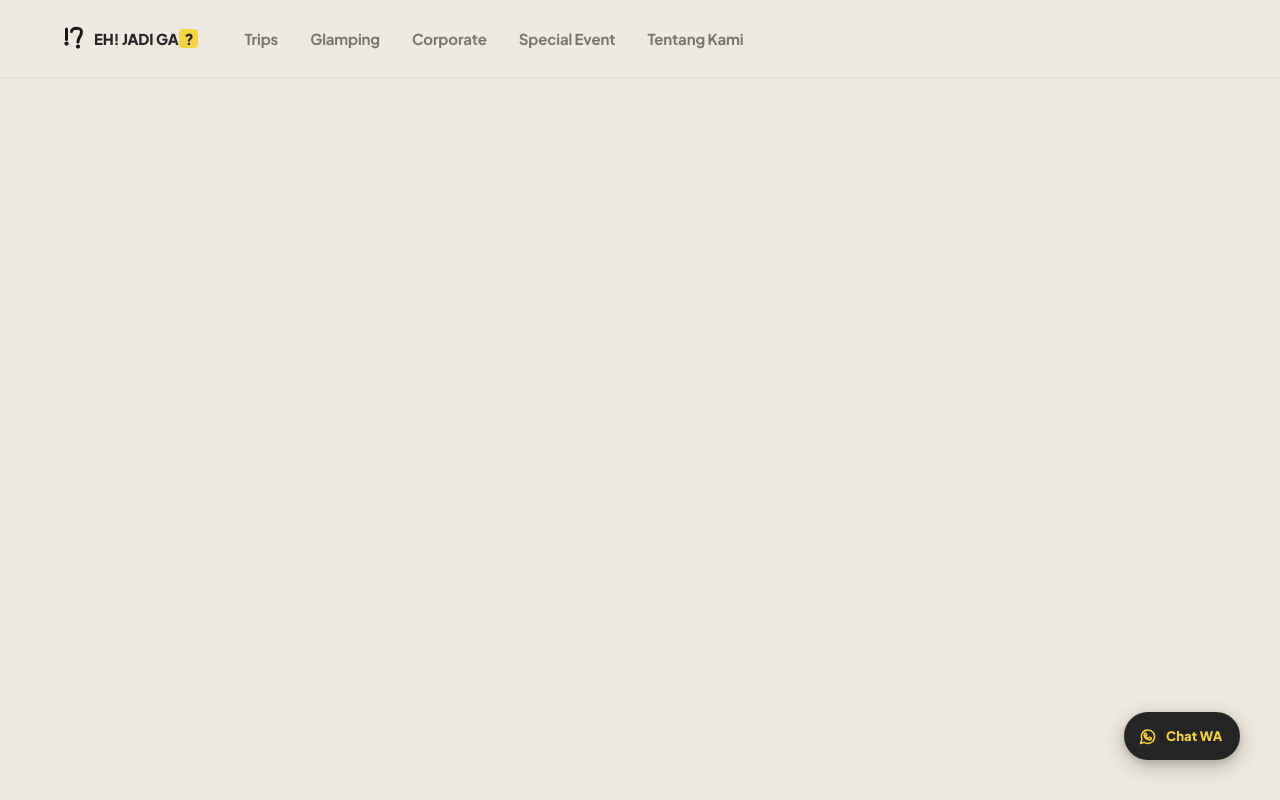
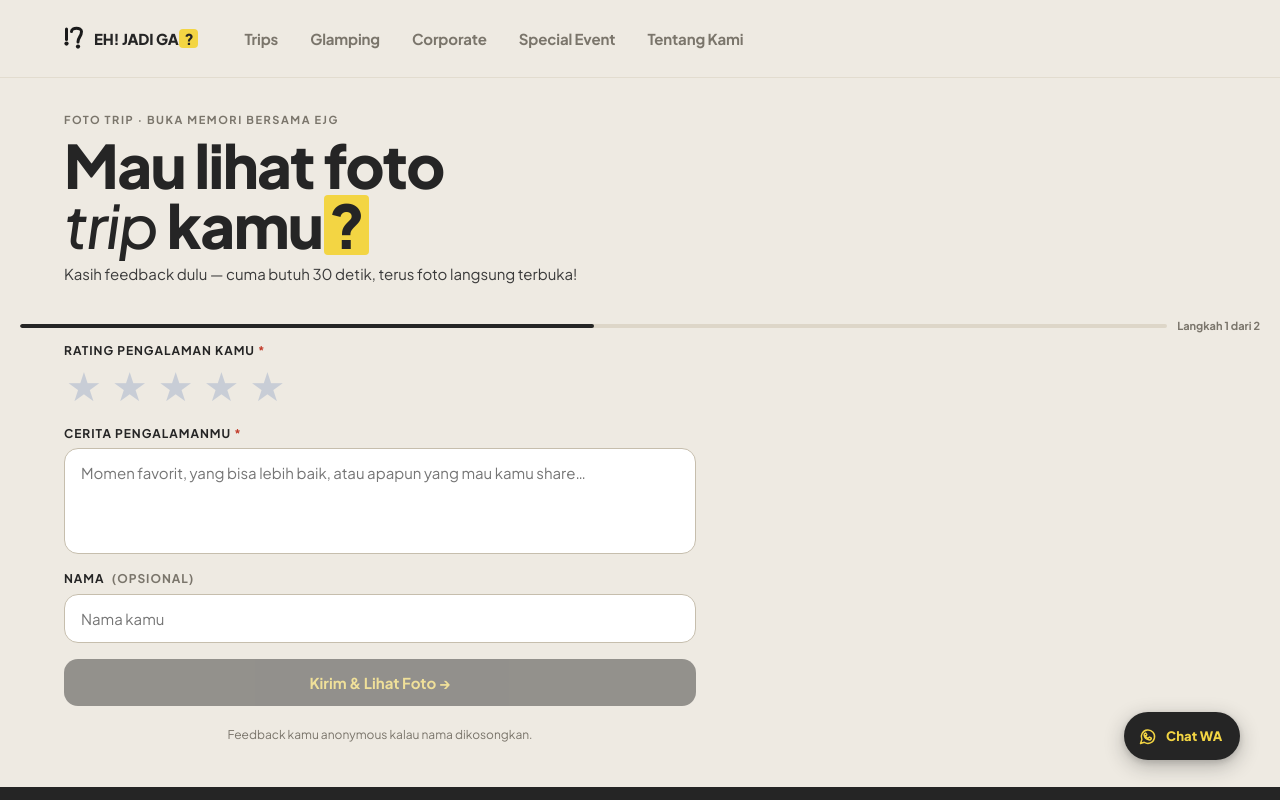
Before and after one commit to mjohantito/EJG-Website, a React (Vite) app: page /photos in a window 1280 px wide. Shown: the top 800 px of the page. Built offline with nearby package versions, Linux system fonts and the light colour scheme; no server answers; the database is empty.

Commit message:
Add /photos page: feedback gate before Google Drive photo access
Co-Authored-By: Claude Sonnet 4.6 <noreply@anthropic.com>
Claude-Session: https://claude.ai/code/session_01Xm5CFdtWBid7UkqxBjsbT3

```diff
--- a/src/App.jsx
+++ b/src/App.jsx
@@ -21,6 +21,7 @@ import EventsScreen from './screens/EventsScreen';
 import EventDetailScreen from './screens/EventDetailScreen';
 import EventInquiryScreen from './screens/EventInquiryScreen';
 import FeedbackScreen from './screens/FeedbackScreen';
+import PhotosScreen from './screens/PhotosScreen';
 import AdminApp from './admin/index';
 
 function getBackLabel(pathname) {
@@ -119,6 +120,7 @@ export default function App() {
         <Route path="/events/:id" element={<EventDetailScreen />} />
         <Route path="/events/:id/inquiry" element={<EventInquiryScreen />} />
         <Route path="/feedback" element={<FeedbackScreen />} />
+        <Route path="/photos" element={<PhotosScreen />} />
         <Route path="/admin/*" element={<AdminApp />} />
       </Routes>
 
--- /dev/null
+++ b/src/screens/PhotosScreen.jsx
@@ -0,0 +1,204 @@
+import { useState } from 'react';
+import { useNavigate } from 'react-router-dom';
+import { supabase } from '../lib/supabase';
+import Footer from '../components/Footer';
+
+const FOLDER_ID = '146s1DdMRBPon8Z5PIFL0tcYYz6ty5j3F';
+const FOLDER_URL = `https://drive.google.com/drive/folders/${FOLDER_ID}`;
+const EMBED_URL  = `https://drive.google.com/embeddedfolderview?id=${FOLDER_ID}#grid`;
+
+const RATING_LABELS = { 1: 'Sangat kecewa', 2: 'Kurang puas', 3: 'Cukup oke', 4: 'Puas banget', 5: 'Luar biasa!' };
+
+function StarRating({ value, onChange }) {
+  const [hover, setHover] = useState(0);
+  return (
+    <div style={{ display: 'flex', gap: 6 }}>
+      {[1, 2, 3, 4, 5].map(star => (
+        <button
+          key={star}
+          type="button"
+          onClick={() => onChange(star)}
+          onMouseEnter={() => setHover(star)}
+          onMouseLeave={() => setHover(0)}
+          style={{
+            background: 'none', border: 'none', cursor: 'pointer', padding: 2,
+            fontSize: 40, lineHeight: 1,
+            color: star <= (hover || value) ? '#F3D543' : '#c8cdd6',
+            filter: star <= (hover || value) ? 'drop-shadow(0 0 5px rgba(243,213,67,0.55))' : 'none',
+            transition: 'color 80ms ease, filter 80ms ease',
+          }}
+        >
+          ★
+        </button>
+      ))}
+    </div>
+  );
+}
+
+export default function PhotosScreen() {
+  const navigate = useNavigate();
+  const [form, setForm]       = useState({ name: '', rating: 0, message: '' });
+  const [submitting, setSub]  = useState(false);
+  const [done, setDone]       = useState(false);
+  const [error, setError]     = useState('');
+
+  const set = (k, v) => setForm(f => ({ ...f, [k]: v }));
+
+  const canSubmit = form.rating > 0 && form.message.trim().length > 3 && !submitting;
+
+  const handleSubmit = async () => {
+    setSub(true);
+    setError('');
+    const { error: err } = await supabase.from('feedback').insert({
+      name: form.name.trim() || null,
+      rating: form.rating,
+      message: form.message.trim(),
+      category: 'Foto Trip',
+    });
+    setSub(false);
+    if (err) { setError('Gagal mengirim feedback. Coba lagi ya.'); return; }
+    setDone(true);
+  };
+
+  /* ── Photos view (after feedback submitted) ── */
+  if (done) {
+    return (
+      <>
+        <div className="page-header" style={{ paddingBottom: 0 }}>
+          <span className="eyebrow">Foto Trip · EH! JADI GA?</span>
+          <h1 style={{ marginTop: 6 }}>
+            Makasih<span className="q-stamp">!</span>{' '}
+            <span style={{ fontWeight: 400, fontSize: '0.65em', color: 'var(--fg-3)' }}>Ini foto-fotonya</span>
+          </h1>
+        </div>
+
+        <div style={{ padding: '0 20px 14px', display: 'flex', gap: 10 }}>
+          <a
+            href={FOLDER_URL}
+            target="_blank"
+            rel="noopener noreferrer"
+            className="btn btn-pri"
+            style={{ flex: 1, textAlign: 'center', textDecoration: 'none', display: 'block' }}
+          >
+            Buka di Google Drive →
+          </a>
+        </div>
+
+        <div style={{ padding: '0 20px 0' }}>
+          <div style={{
+            borderRadius: 18, overflow: 'hidden',
+            border: '1.5px solid var(--border)',
+            background: 'var(--ejg-kertas-2)',
+          }}>
+            <iframe
+              src={EMBED_URL}
+              style={{ width: '100%', height: '72vh', border: 'none', display: 'block' }}
+              title="Foto Trip"
+              allowFullScreen
+            />
+          </div>
+          <p style={{ marginTop: 10, fontSize: 12, color: 'var(--fg-3)', textAlign: 'center' }}>
+            Foto tidak tampil? Tap tombol di atas untuk buka langsung di Drive.
+          </p>
+        </div>
+
+        <Footer onNav={(name) => navigate(`/${name === 'home' ? '' : name}`)} />
+      </>
+    );
+  }
+
+  /* ── Feedback gate ── */
+  return (
+    <>
+      <div className="page-header">
+        <span className="eyebrow">Foto Trip · Buka memori bersama EJG</span>
+        <h1 style={{ marginTop: 6 }}>
+          Mau lihat foto<br />
+          <span className="italic" style={{ fontStyle: 'italic', fontWeight: 500 }}>trip</span>
+          {' '}kamu<span className="q-stamp">?</span>
+        </h1>
+        <p className="lead">
+          Kasih feedback dulu — cuma butuh 30 detik, terus foto langsung terbuka!
+        </p>
+      </div>
+
+      {/* Progress hint */}
+      <div style={{ padding: '0 20px 4px', display: 'flex', alignItems: 'center', gap: 10 }}>
+        <div style={{ flex: 1, height: 4, background: 'var(--ejg-fog)', borderRadius: 999, overflow: 'hidden' }}>
+          <div style={{ height: '100%', width: '50%', background: 'var(--ejg-ink)', borderRadius: 999, transition: 'width 300ms ease' }} />
+        </div>
+        <span style={{ fontSize: 11, fontFamily: 'var(--font-display)', fontWeight: 700, color: 'var(--fg-3)', whiteSpace: 'nowrap' }}>
+          Langkah 1 dari 2
+        </span>
+      </div>
+
+      <div className="form">
+        {/* Star rating */}
+        <div className="field">
+          <label>
+            Rating pengalaman kamu{' '}
+            <span style={{ color: '#C23B2A' }}>*</span>
+          </label>
+          <StarRating value={form.rating} onChange={v => set('rating', v)} />
+          {form.rating > 0 && (
+            <span className="hint" style={{ marginTop: 6, fontWeight: 700, color: 'var(--ejg-ink)' }}>
+              {RATING_LABELS[form.rating]}
+            </span>
+          )}
+        </div>
+
+        {/* Message */}
+        <div className="field">
+          <label>
+            Cerita pengalamanmu{' '}
+            <span style={{ color: '#C23B2A' }}>*</span>
+          </label>
+          <textarea
+            value={form.message}
+            onChange={e => set('message', e.target.value)}
+            rows={4}
+            placeholder="Momen favorit, yang bisa lebih baik, atau apapun yang mau kamu share…"
+          />
+        </div>
+
+        {/* Name */}
+        <div className="field">
+          <label>
+            Nama{' '}
+            <span className="hint" style={{ marginLeft: 4 }}>(opsional)</span>
+          </label>
+          <input
+            value={form.name}
+            onChange={e => set('name', e.target.value)}
+            placeholder="Nama kamu"
+          />
+        </div>
+
+        {error && (
+          <div style={{
+            background: '#fef2f2', border: '1px solid #fca5a5',
+            borderRadius: 12, padding: '12px 16px', fontSize: 13, color: '#dc2626',
+          }}>
+            {error}
+          </div>
+        )}
+
+        <button
+          type="button"
+          className="btn btn-pri btn-block"
+          disabled={!canSubmit}
+          onClick={handleSubmit}
+          style={{ opacity: canSubmit ? 1 : 0.45 }}
+        >
+          {submitting ? 'Mengirim…' : 'Kirim & Lihat Foto →'}
+        </button>
+
+        <p style={{ fontSize: 12, color: 'var(--fg-3)', textAlign: 'center', margin: '4px 0 0' }}>
+          Feedback kamu anonymous kalau nama dikosongkan.
+        </p>
+      </div>
+
+      <Footer onNav={(name) => navigate(`/${name === 'home' ? '' : name}`)} />
+    </>
+  );
+}
```
